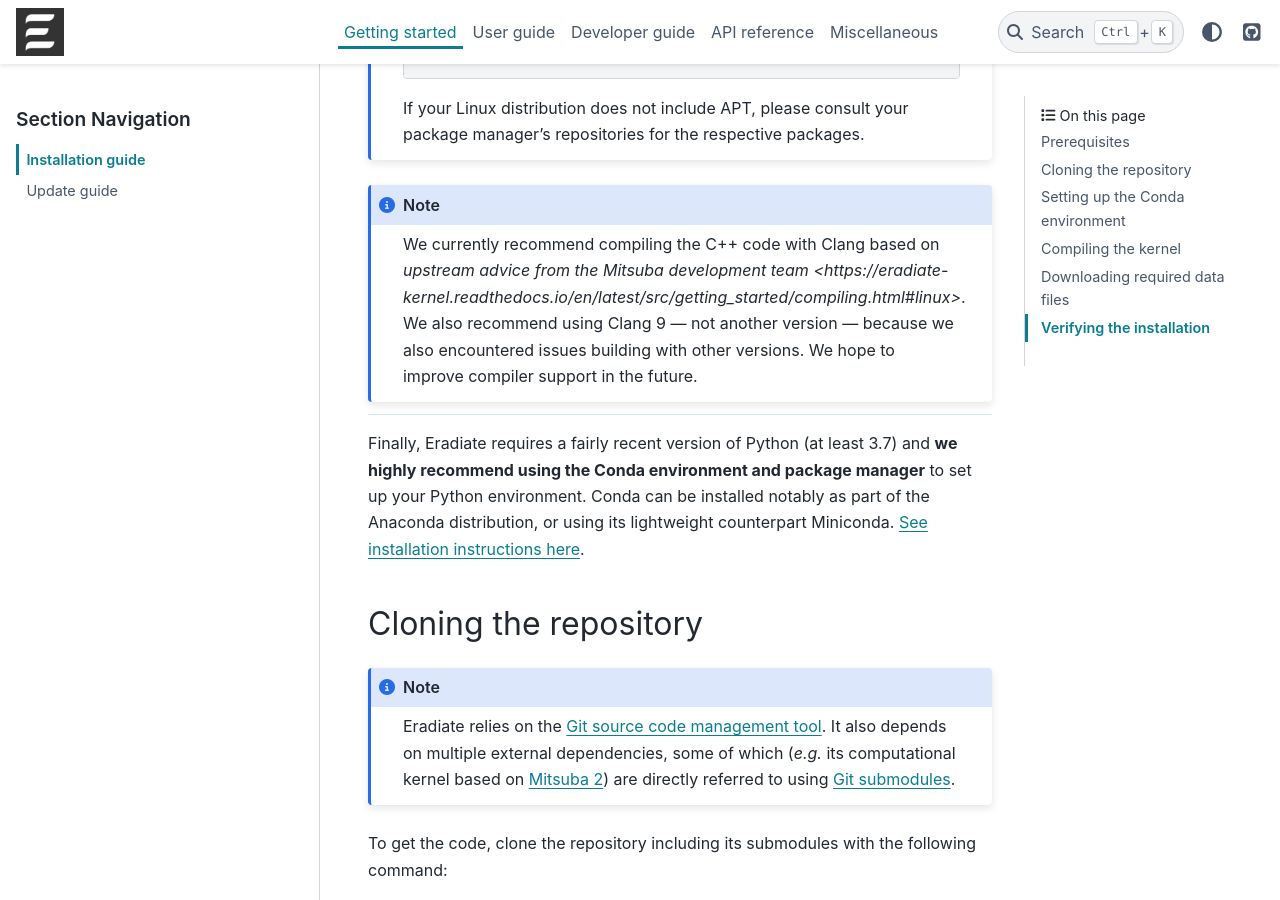
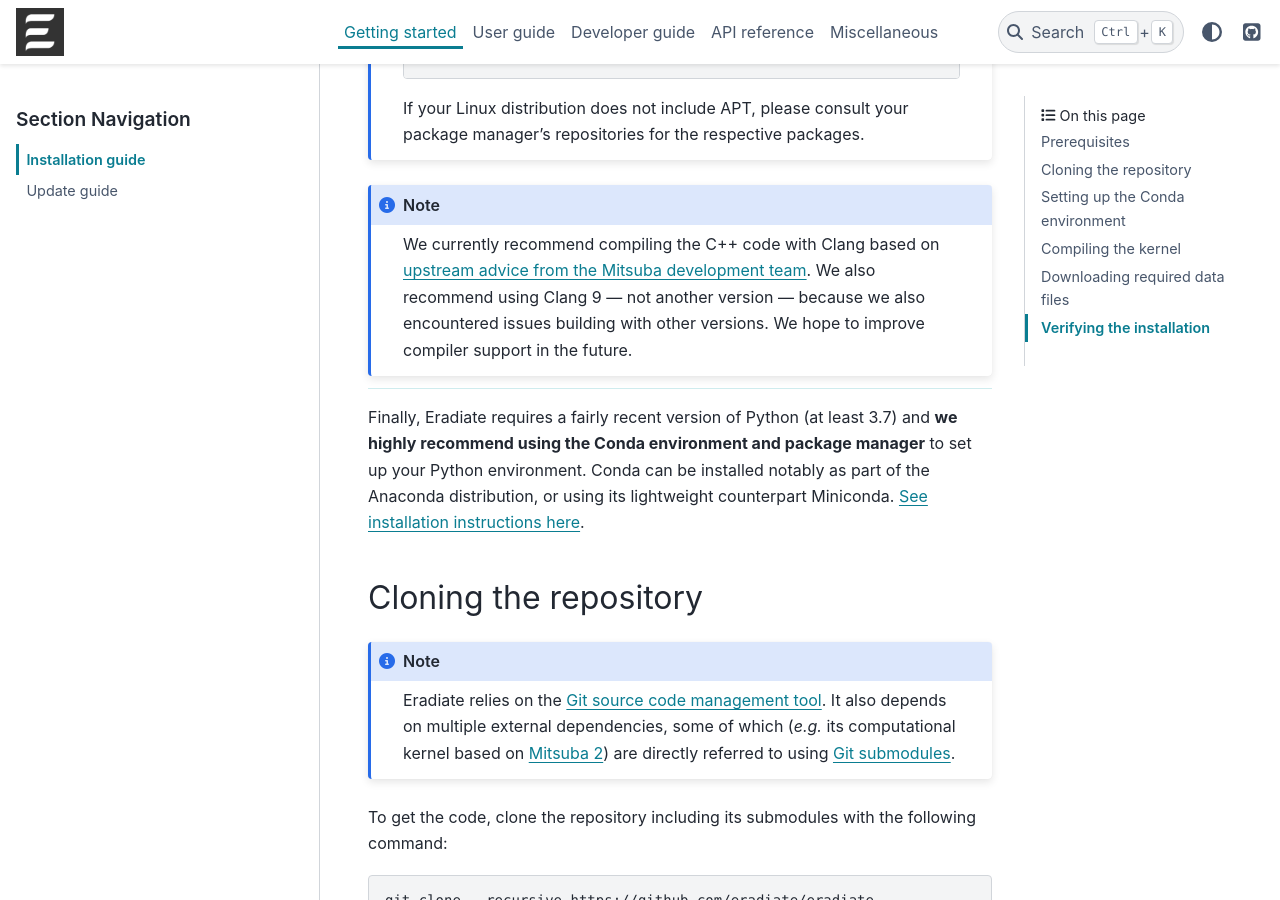
Before and after one commit to eradiate/eradiate, a Sphinx documentation site: the page built from docs/rst/getting_started/install.rst, in a window 1280 px wide and 900 px high, scrolled down 1054 px. Built offline with Sphinx 7.4.7 and the PyData theme 0.15.4, drawn with Linux system fonts in a browser that asks for light colours; pages that are not in the unit, such as notebooks, are missing from menus.

Commit message:
Docs: Fixed typo

```diff
--- a/docs/rst/getting_started/install.rst
+++ b/docs/rst/getting_started/install.rst
@@ -57,7 +57,7 @@ machine meets the requirements listed below.
       package manager's repositories for the respective packages.
 
    .. note:: We currently recommend compiling the C++ code with Clang based on
-      `upstream advice from the Mitsuba development team <https://eradiate-kernel.readthedocs.io/en/latest/src/getting_started/compiling.html#linux>`.
+      `upstream advice from the Mitsuba development team <https://eradiate-kernel.readthedocs.io/en/latest/src/getting_started/compiling.html#linux>`_.
       We also recommend using Clang 9 — not another version — because we also
       encountered issues building with other versions. We hope to improve
       compiler support in the future.
```
